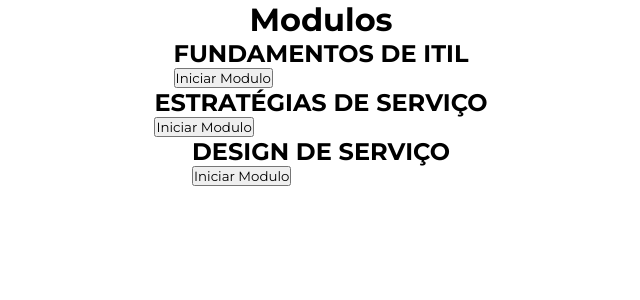
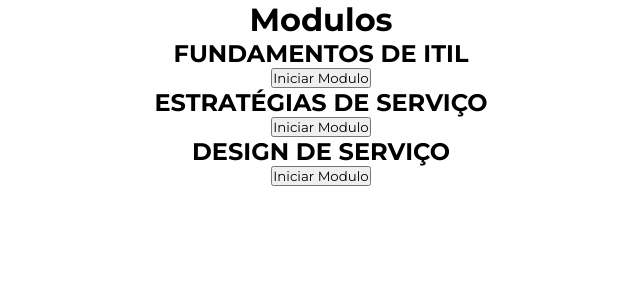
Before and after one commit to andretorquato/itil, a Next.js app: page / in a window 1280 px wide. Shown: the top 300 px of the page, without its empty margins (319-959 px from the left). Built offline with nearby package versions, Linux system fonts and the light colour scheme.

Commit message:
render questions

```diff
--- a/pages/index.tsx
+++ b/pages/index.tsx
@@ -1,8 +1,16 @@
 import type { NextPage } from "next";
+import Head from "next/head";
 import { HomeComponent } from "../src/components/Home/HomeComponent";
 
 const Home: NextPage = () => {
-  return <HomeComponent />;
+  return (
+    <>
+      <Head>
+        <title>Quiz Itil</title>
+      </Head>
+      <HomeComponent />
+    </>
+  );
 };
 
 export default Home;
--- a/src/components/Home/HomeComponent.module.scss
+++ b/src/components/Home/HomeComponent.module.scss
@@ -3,4 +3,5 @@
 	flex-direction: column;
 	align-items: center;
 	justify-content: center;
+	text-align: center;
 }
--- /dev/null
+++ b/styles/Story.module.scss
@@ -0,0 +1,15 @@
+.container {
+	display: flex;
+	justify-content: center;
+	align-items: center;
+	text-align: center;
+	width: 100vw;
+	height: 40vh;
+
+	li {
+		text-align: left;
+		list-style: none;
+		margin: 0;
+		padding: 12px 0;
+	}
+}
```
Also changed, not shown: pages/modules/[story].tsx (+20 -5 lines).
